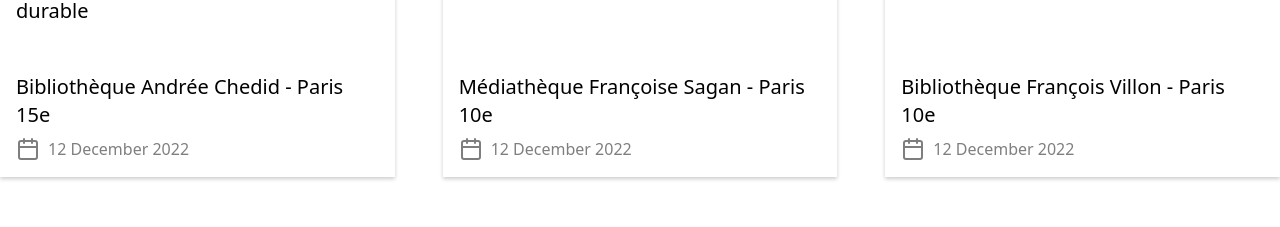
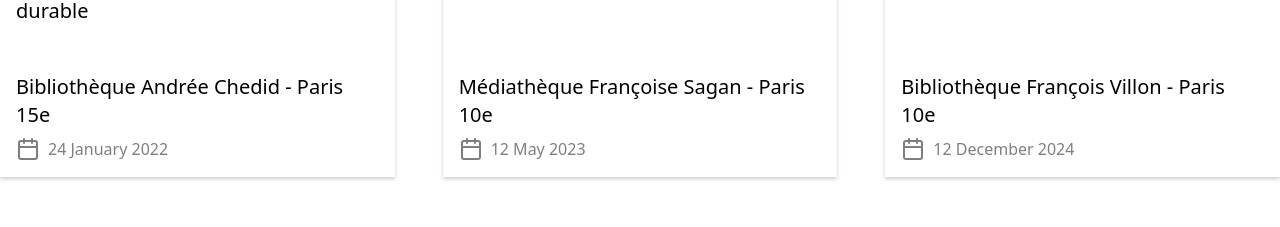
Before and after one commit to Louiscvh/ay11-react, a React (Vite) app: page / in a window 1280 px wide. Shown: the part 3280-3507 px from the top of the page. Built offline with nearby package versions, Linux system fonts and the light colour scheme.

Commit message:
Fix: fix error

```diff
--- a/src/data/event.data.ts
+++ b/src/data/event.data.ts
@@ -7,21 +7,21 @@
             type: [EventTypeEnum.CONFERENCE],
             title: "Conférence sur le développement durable",
             place: "Bibliothèque Andrée Chedid - Paris 15e",
-            date: "2022-12-12"
+            date: "2022-01-24"
         },
         {
             id: 2,
             type: [EventTypeEnum.SCIENCES, EventTypeEnum.ATELIER],
             title: "Atelier sur l'astronomie",
             place: "Médiathèque Françoise Sagan - Paris 10e",
-            date: "2022-12-12"
+            date: "2023-05-12"
         },
         {
             id: 3,
             type: [EventTypeEnum.ATELIER],
             title: "Atelier de cuisine",
             place: "Bibliothèque François Villon - Paris 10e",
-            date: "2022-12-12"
+            date: "2024-12-12"
         },
     ],
 }
```
